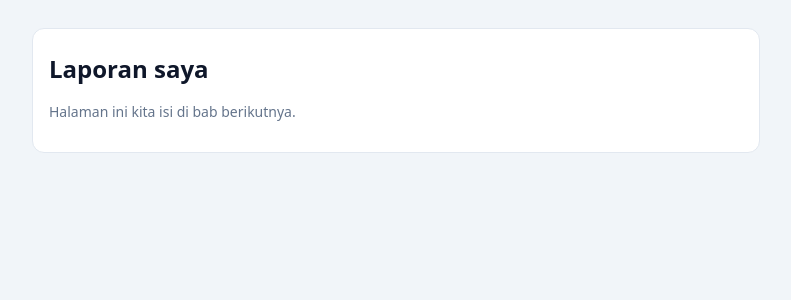
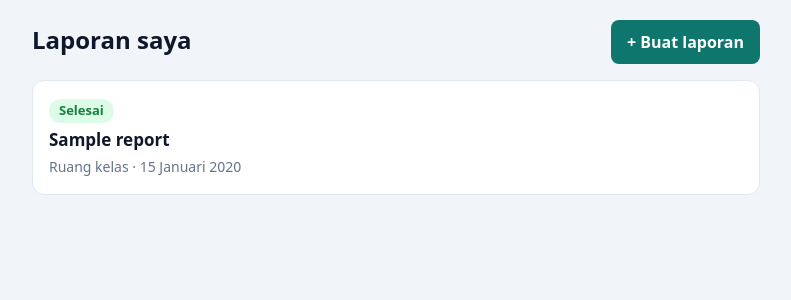
Before and after one commit to listyantidewi1/SiLapor, a Laravel app: page /laporan in a window 1280 px wide. Shown: the part 57-357 px from the top of the page, without its empty margins (244-1035 px from the left). Run offline with Laravel 12, Linux system fonts and the light colour scheme; a user stored in the database is signed in; data comes from the database, SQL or seed files in the repository; tables that the repository leaves empty hold one stand-in row (values such as "Sample post").

Commit message:
Halaman siswa dan policy

```diff
--- a/app/Http/Controllers/ReportController.php
+++ b/app/Http/Controllers/ReportController.php
@@ -8,10 +8,18 @@ use App\Models\ReportUpdate;
 use App\Support\Foto;
 use Illuminate\Http\Request;
 use Illuminate\Support\Facades\DB;
+use Illuminate\Support\Facades\Gate;
 use Illuminate\Support\Facades\Storage;
 
 class ReportController extends Controller
 {
+    public function index(Request $request)
+    {
+        $reports = $request->user()->reports()->with('category')->latest()->paginate(10);
+
+        return view('reports.index', compact('reports'));
+    }
+
     public function create()
     {
         return view('reports.create', ['categories' => Category::orderBy('name')->get()]);
@@ -49,6 +57,7 @@ class ReportController extends Controller
 
     public function show(Report $report)
     {
+        Gate::authorize('view', $report);
         $report->load('category', 'user', 'updates.user');
 
         return view('reports.show', compact('report'));
@@ -56,6 +65,7 @@ class ReportController extends Controller
 
     public function foto(Report $report)
     {
+        Gate::authorize('view', $report);
         abort_unless($report->photo, 404);
 
         return Storage::response($report->photo);
@@ -63,6 +73,7 @@ class ReportController extends Controller
 
     public function fotoRiwayat(ReportUpdate $update)
     {
+        Gate::authorize('view', Report::findOrFail($update->report_id));
         abort_unless($update->photo, 404);
 
         return Storage::response($update->photo);
--- a/resources/views/reports/index.blade.php
+++ b/resources/views/reports/index.blade.php
@@ -1,8 +1,20 @@
 @extends('layouts.app')
 @section('judul', 'Laporan saya')
 @section('isi')
-<div class="kartu">
+<div class="baris-judul">
     <h1>Laporan saya</h1>
-    <p class="redup">Halaman ini kita isi di bab berikutnya.</p>
+    <a class="tombol" href="/laporan/buat">+ Buat laporan</a>
 </div>
+
+@forelse ($reports as $r)
+    <a class="kartu laporan" href="{{ route('laporan.show', $r) }}">
+        <span class="status {{ $r->status }}">{{ $r->status }}</span>
+        <b>{{ $r->title }}</b>
+        <span class="redup">{{ $r->category->name }} · {{ $r->created_at->translatedFormat('j F Y') }}</span>
+    </a>
+@empty
+    <p class="kartu redup">Belum ada laporan. Kalau ada sarana sekolah yang rusak, laporkan di sini.</p>
+@endforelse
+
+{{ $reports->links('halaman') }}
 @endsection
--- a/routes/web.php
+++ b/routes/web.php
@@ -17,7 +17,7 @@ Route::middleware('auth')->group(function () {
     Route::get('/', fn () => redirect(auth()->user()->isAdmin() ? '/kelola' : '/laporan'));
     Route::post('/keluar', [AuthController::class, 'keluar']);
 
-    Route::view('/laporan', 'reports.index');
+    Route::get('/laporan', [ReportController::class, 'index']);
     Route::get('/laporan/buat', [ReportController::class, 'create']);
     Route::post('/laporan', [ReportController::class, 'store']);
     Route::get('/laporan/{report}', [ReportController::class, 'show'])->name('laporan.show');
```
Also changed, not shown: app/Policies/ReportPolicy.php (added, +15 -0 lines).
